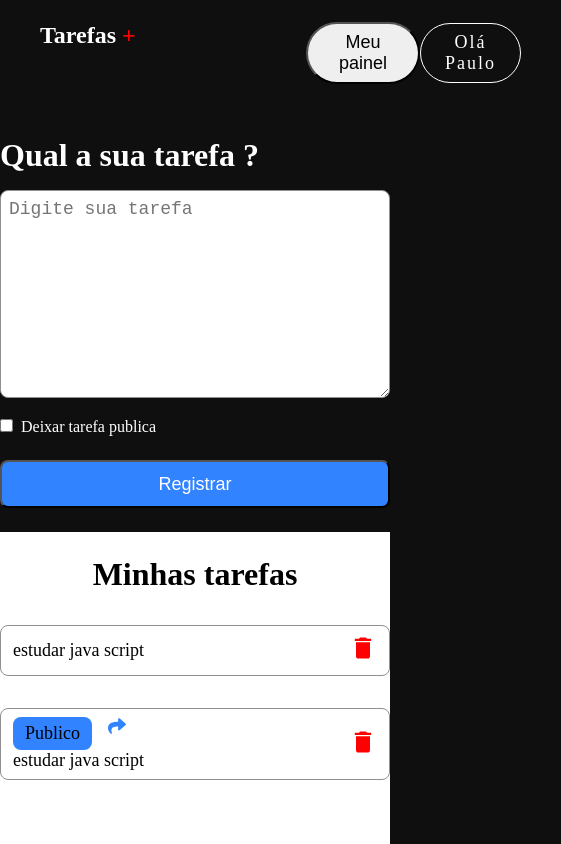
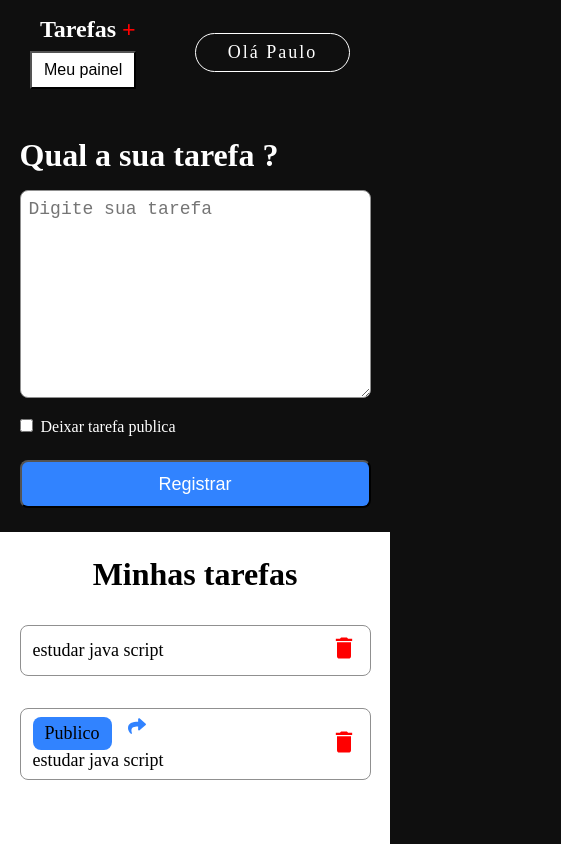
Before and after one commit to paulo-beltramin/tarefasPlus, a Next.js app: page /admin in a window 390 px wide. Shown: the top 844 px of the page, 561 px wide, since content can reach past the window. Built offline with nearby package versions, Linux system fonts and the light colour scheme.

Commit message:
responsividade da pagina admin finalizada

```diff
--- a/src/Components/HeaderUser/index.tsx
+++ b/src/Components/HeaderUser/index.tsx
@@ -4,6 +4,7 @@ const HeaderUser = () => {
         <div>
             <header className={styles.container}>
                 <div className={styles.container__logo}>
+                    <div className={styles.container__logo__items}>
                         <p>
                             Tarefas <span>+</span>
                         </p>
@@ -11,6 +12,7 @@ const HeaderUser = () => {
                         <button>
                             Meu painel
                         </button>
+                    </div>
                 </div>
 
                 <div className={styles.container__saudation}>
--- a/src/Components/HeaderUser/style.module.scss
+++ b/src/Components/HeaderUser/style.module.scss
@@ -5,24 +5,32 @@
     justify-content: space-between;
     align-items: center;
 
-    @media(max-width:767px) {
-        width: 100%;
-        display: flex;
-        justify-content: space-between;
-        margin: 0 auto;
 
+    &__logo {
+
+        &__items {
+            width: 50vw;
+
+            button {
+                background-color: white;
+                color: black;
+                font-size: 16px;
+                padding: 8px 12px;
+                margin-left: 128px;
+                margin-top: 8px;
+
+                  @media(min-width:319px) and (max-width:1048px){
+                      margin-left: 30px;
+                  }
             }
 
-    &__logo {
-        display: flex;
-
-        p {
+            >p {
                 color: white;
                 font-size: 38px;
                 font-weight: bold;
                 padding-left: 128px;
 
-            @media(max-width:767px) {
+                @media(min-width:319px) and (max-width:1048px) {
                     font-size: 24px;
                     width: 80vw;
                     padding-left: 40px;
@@ -32,17 +40,11 @@
                     color: red;
                 }
             }
-
-        >button {
-            margin-left: 24px;
-            padding: 8px 16px;
-            border-radius: 50px;
-            font-size: 18px;
         }
     }
 
     &__saudation {
-        @media(max-width:767px) {
+        @media(min-width:319px) and (max-width:1048px) {
             width: 350px;
         }
 
@@ -54,7 +56,7 @@
             border-radius: 50px;
             margin-right: 128px;
 
-            @media(max-width:767px) {
+            @media(min-width:319px) and (max-width:1048px) {
                 margin-right: 40px;
                 letter-spacing: 2px;
                 text-align: center;
@@ -63,4 +65,6 @@
 
         }
     }
+
+
 }
--- a/src/pages/admin/index.tsx
+++ b/src/pages/admin/index.tsx
@@ -1,7 +1,5 @@
 import { MdDelete } from "react-icons/md";
 import { FaShare } from "react-icons/fa";
-
-
 
 
 import HeaderUser from '@/Components/HeaderUser'
--- a/src/pages/admin/styles.module.scss
+++ b/src/pages/admin/styles.module.scss
@@ -5,6 +5,10 @@
     margin: 0 auto;
     text-align: center;
     margin-top: 32px;
+
+    @media(min-width:319px) and (max-width:1048px) {
+        width: 90vw;
+    }
 
     h1 {
         color: white;
@@ -60,10 +64,16 @@
     height: 80vh;
 
 
+
     &__list {
         max-width: 1024px;
         width: 100%;
         margin: 0 auto;
+
+        @media(min-width:319px) and (max-width:1048px) {
+            width: 90vw;
+        }
+
 
         h2 {
             font-size: 32px;
```
Lines whose indentation alone changed are shown as unchanged.
